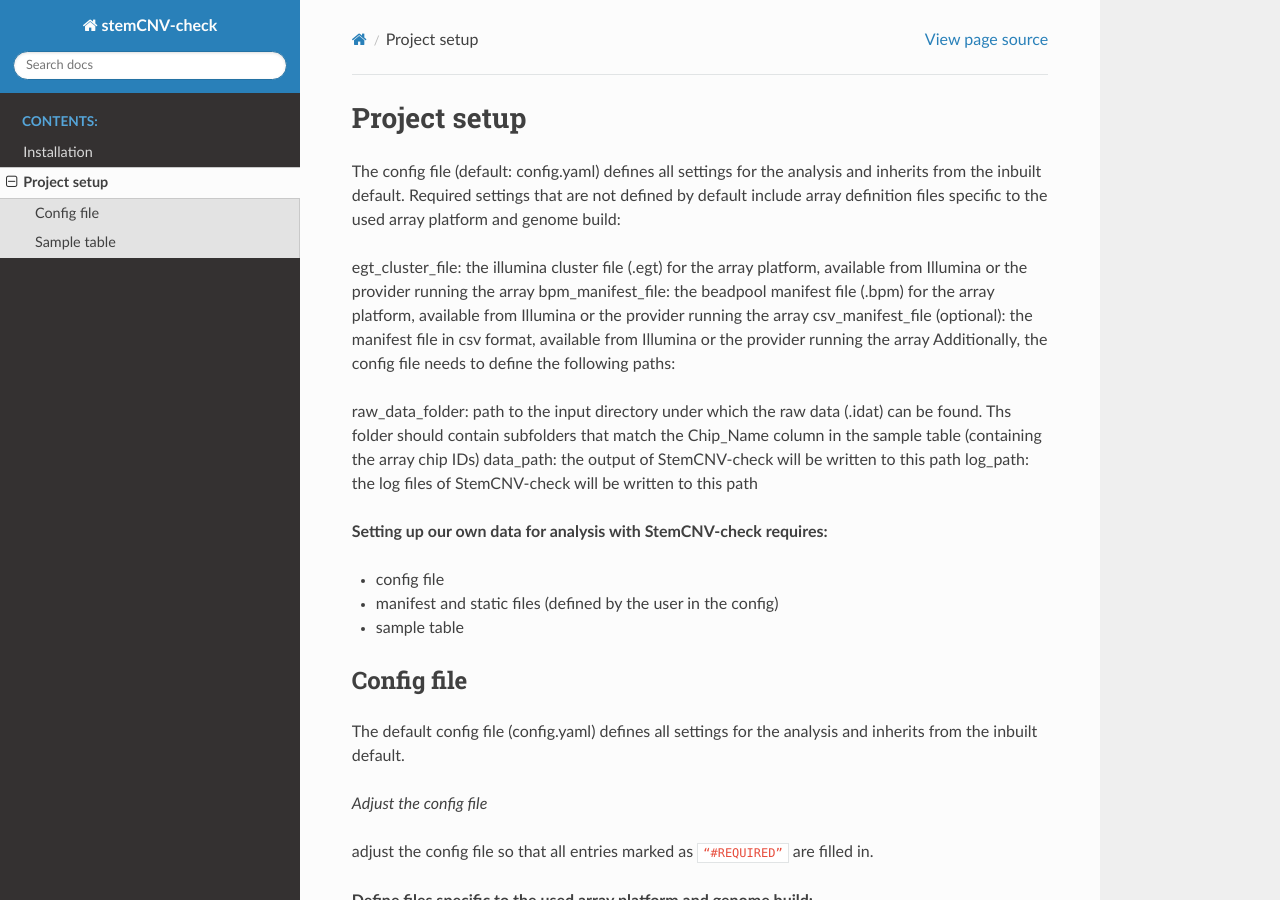
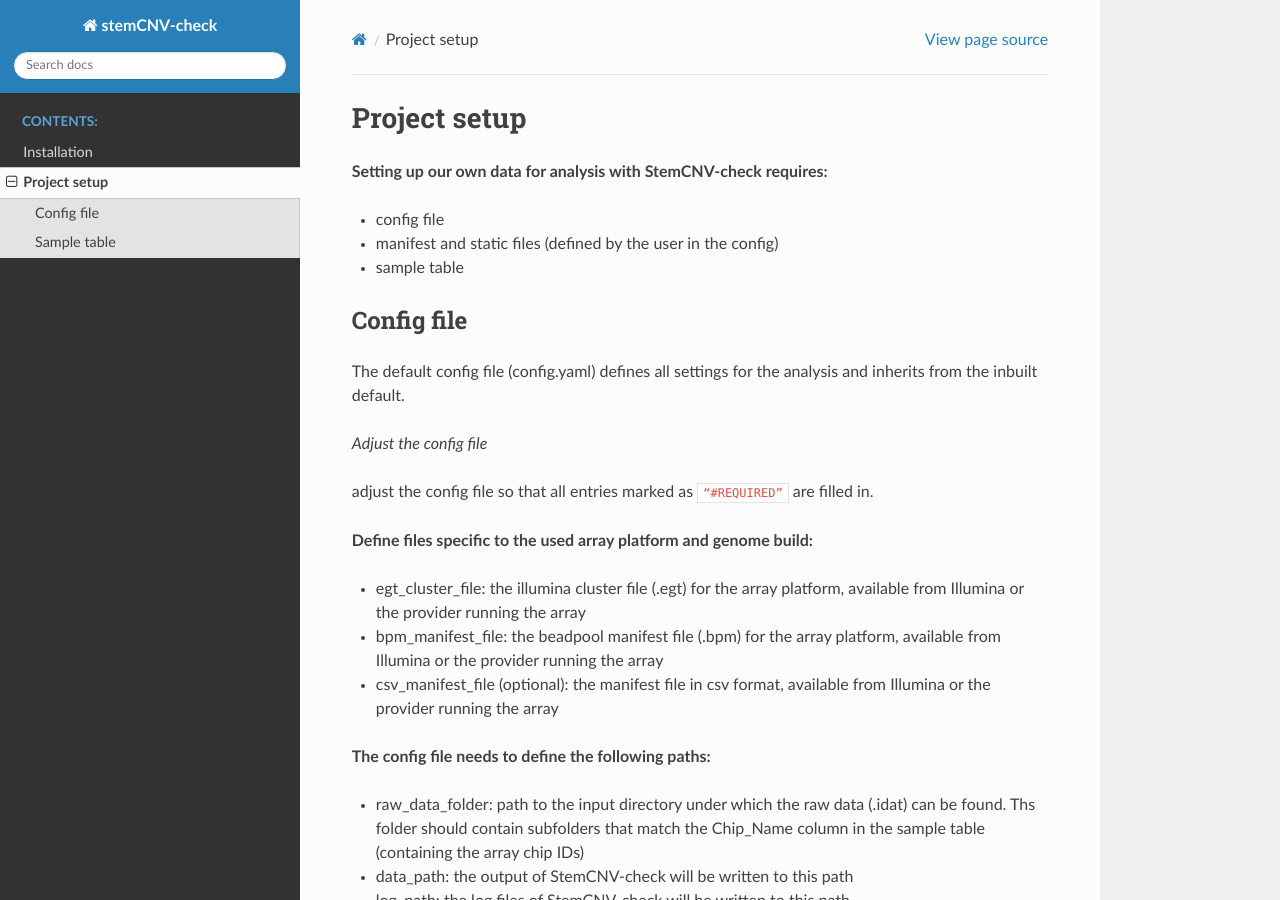
Before and after one commit to icalledmyselfmoon/stemCNV_check_Read_the_docs, a Sphinx documentation site: the page built from source/setup_project.rst, in a window 1280 px wide and 900 px high. Built offline with Sphinx 7.4.7 and the Read the Docs theme 3.1.0, drawn with Linux system fonts in a browser that asks for light colours.

Commit message:
Update setup_project.rst

```diff
--- a/source/setup_project.rst
+++ b/source/setup_project.rst
@@ -1,17 +1,6 @@
 Project setup
 ============
 
-The config file (default: config.yaml) defines all settings for the analysis and inherits from the inbuilt default.
-Required settings that are not defined by default include array definition files specific to the used array platform and genome build:
-
-egt_cluster_file: the illumina cluster file (.egt) for the array platform, available from Illumina or the provider running the array
-bpm_manifest_file: the beadpool manifest file (.bpm) for the array platform, available from Illumina or the provider running the array
-csv_manifest_file (optional): the manifest file in csv format, available from Illumina or the provider running the array
-Additionally, the config file needs to define the following paths:
-
-raw_data_folder: path to the input directory under which the raw data (.idat) can be found. Ths folder should contain subfolders that match the Chip_Name column in the sample table (containing the array chip IDs)
-data_path: the output of StemCNV-check will be written to this path
-log_path: the log files of StemCNV-check will be written to this path
 
 **Setting up our own data for analysis with StemCNV-check requires:**
 
```
